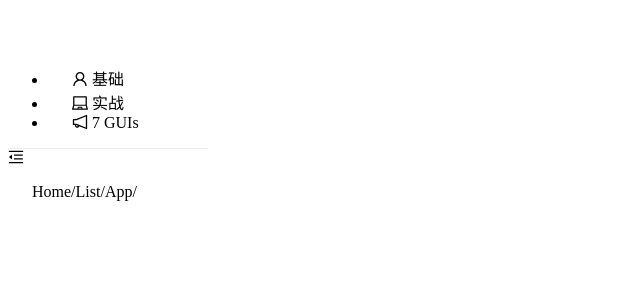
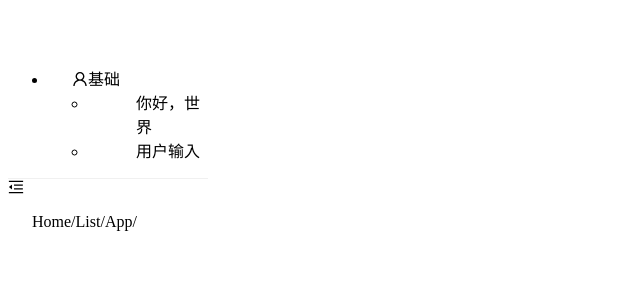
Before and after one commit to Formulaaa/vueplay, a Vue app: page / in a window 1280 px wide. Shown: the top 300 px of the page, without its empty margins (0-640 px from the left). Built offline with nearby package versions, Linux system fonts and the light colour scheme.

Commit message:
1. 完成vueRouter与antd的菜单组件整合。 2. 组件化侧边栏，细化颗粒度。

```diff
--- /dev/null
+++ b/src/layout/SiderBar/Menu/SideMenu.vue
@@ -0,0 +1,38 @@
+<!--
+ * @Descripttion:
+ * @version:
+ * @Author: congsir
+ * @Date: 2022-09-16 19:02:46
+ * @LastEditors: Please set LastEditors
+ * @LastEditTime: 2022-09-16 20:55:16
+-->
+<template>
+    <a-menu v-model:selectedKeys="selectedKeys" v-model:openKeys="openKeys" mode="inline" @openChange="onOpenChange"
+        :style="{ height: '100%', borderRight: 0 }" @click="clickItem">
+        <side-sub-menu v-for="item of items" :item="item" :key="item.path"></side-sub-menu>
+    </a-menu>
+</template>
+
+<script setup lang="ts">
+import { ref } from "vue"
+import { useRouter } from 'vue-router'
+import SideSubMenu from './SideSubMenu.vue'
+const router = useRouter();
+const items = router.options.routes;
+
+const clickItem = ({ keyPath }: { keyPath: string[] }) => {
+  router.push(keyPath.join('/'));
+}
+
+
+let selectedKeys = ref<string[]>(['hello-world']);
+
+let openKeys = ref<string[]>(['/home']);
+const onOpenChange = (nowOpenKeys: string[]) => {
+    openKeys.value = nowOpenKeys[nowOpenKeys.length - 1] ? [nowOpenKeys[nowOpenKeys.length - 1]] : [];
+}
+</script>
+
+<style scoped>
+
+</style>
--- /dev/null
+++ b/src/layout/SiderBar/Menu/SideSubMenu.vue
@@ -0,0 +1,42 @@
+<!--
+ * @Descripttion:
+ * @version:
+ * @Author: congsir
+ * @Date: 2022-09-16 19:03:23
+ * @LastEditors: Please set LastEditors
+ * @LastEditTime: 2022-09-16 20:54:01
+-->
+<template>
+    <a-sub-menu :key="item.path">
+        <template #title>
+            <user-outlined />
+            <slot></slot>
+            <span>
+                {{item.name}}
+            </span>
+        </template>
+        <side-sub-menu-item v-for="child of item.children" :key="child.path" :item="child"></side-sub-menu-item>
+    </a-sub-menu>
+</template>
+
+<script setup lang="ts">
+import {
+    UserOutlined,
+} from '@ant-design/icons-vue';
+import SideSubMenuItem from './SideSubMenuItem.vue';
+import { useRouter } from 'vue-router';
+
+const router = useRouter();
+
+const props = defineProps({
+    item: {
+        type: Object,
+        default: () => ({})
+    }
+});
+
+</script>
+
+<style scoped>
+
+</style>
--- /dev/null
+++ b/src/layout/SiderBar/Menu/SideSubMenuItem.vue
@@ -0,0 +1,26 @@
+<!--
+ * @Descripttion:
+ * @version:
+ * @Author: congsir
+ * @Date: 2022-09-16 19:03:46
+ * @LastEditors: Please set LastEditors
+ * @LastEditTime: 2022-09-16 20:53:19
+-->
+<template>
+    <a-menu-item :key="item.path">
+        {{item.name}}
+    </a-menu-item>
+</template>
+
+<script setup lang="ts">
+const props = defineProps({
+    item: {
+        type: Object,
+        default: () => ({})
+    }
+});
+</script>
+
+<style scoped>
+
+</style>
--- a/src/layout/SiderBar/SideBar.vue
+++ b/src/layout/SiderBar/SideBar.vue
@@ -4,74 +4,24 @@
  * @Author: congsir
  * @Date: 2022-09-14 15:19:12
  * @LastEditors: Please set LastEditors
- * @LastEditTime: 2022-09-16 18:26:19
+ * @LastEditTime: 2022-09-16 20:45:22
 -->
 <template>
   <a-layout-sider theme="light" v-model:collapsed="collapsed" collapsible>
-    <a-menu v-model:selectedKeys="selectedKeys" v-model:openKeys="openKeys" mode="inline" @openChange="onOpenChange"
-      :style="{ height: '100%', borderRight: 0 }" @click="clickItem">
-      <a-sub-menu key="/home">
-        <template #title>
-          <user-outlined />
-          <span>
-            基础
-          </span>
-        </template>
-        <a-menu-item key="hello-world" >你好，世界</a-menu-item>
-        <a-menu-item key="user-input" >处理用户输入</a-menu-item>
-      </a-sub-menu>
-      <a-sub-menu key="sub2">
-        <template #title>
-          <laptop-outlined />
-          <span>
-            实战
-          </span>
-        </template>
-        <!-- <a-menu-item key="2">option5</a-menu-item> -->
-      </a-sub-menu>
-      <a-sub-menu key="sub3">
-        <template #title>
-          <notification-outlined />
-          <span>
-            7 GUIs
-          </span>
-        </template>
-        <!-- <a-menu-item key="9">option9</a-menu-item> -->
-      </a-sub-menu>
-    </a-menu>
+    <side-menu></side-menu>
     <template #trigger>
-      <div style="border-top:1px solid #f0f0f0;">
-        <menu-unfold-outlined v-if="collapsed" />
-        <menu-fold-outlined v-else />
-      </div>
+      <side-trigger :collapsed="collapsed"></side-trigger>
     </template>
   </a-layout-sider>
 </template>
 
 <script setup lang="ts">
-import {
-  UserOutlined,
-  LaptopOutlined,
-  NotificationOutlined,
-  MenuUnfoldOutlined,
-  MenuFoldOutlined,
-} from '@ant-design/icons-vue';
+
 import { ref } from 'vue';
-import { useRouter, useRoute } from 'vue-router'
-const router = useRouter();
+import SideTrigger from './Trigger/SideTrigger.vue';
+import SideMenu from './Menu/SideMenu.vue';
 
-
-const clickItem = ({ keyPath }: { keyPath: string[] }) => {
-  router.push(keyPath.join('/'));
-}
-const rootSubmenuKeys = ref<string[]>(['sub1', 'sub2', 'sub3']);
 let collapsed = ref<boolean>(false);
-let selectedKeys = ref<string[]>(['1']);
-
-let openKeys = ref<string[]>(['sub1']);
-const onOpenChange = (nowOpenKeys: string[]) => {
-  openKeys.value = nowOpenKeys[nowOpenKeys.length - 1] ? [nowOpenKeys[nowOpenKeys.length - 1]] : [];
-}
 </script>
 
 <style scoped>
--- /dev/null
+++ b/src/layout/SiderBar/Trigger/SideTrigger.vue
@@ -0,0 +1,27 @@
+<!--
+ * @Descripttion:
+ * @version:
+ * @Author: congsir
+ * @Date: 2022-09-16 19:05:31
+ * @LastEditors: Please set LastEditors
+ * @LastEditTime: 2022-09-16 19:25:49
+-->
+<template>
+    <div style="border-top:1px solid #f0f0f0;">
+        <menu-unfold-outlined v-if="collapsed" />
+        <menu-fold-outlined v-else />
+    </div>
+</template>
+
+<script setup lang="ts">
+import {
+    MenuUnfoldOutlined,
+    MenuFoldOutlined,
+} from '@ant-design/icons-vue';
+const props = defineProps<{ collapsed: boolean }>();
+
+</script>
+
+<style scoped>
+
+</style>
--- a/src/router/index.ts
+++ b/src/router/index.ts
@@ -4,7 +4,7 @@
  * @Author: congsir
  * @Date: 2022-09-09 11:52:35
  * @LastEditors: Please set LastEditors
- * @LastEditTime: 2022-09-16 18:27:00
+ * @LastEditTime: 2022-09-16 20:53:53
  */
 import { createRouter, createWebHistory } from "vue-router";
 import HelloWorldVue from "@/views/basic/HelloWorld.vue";
@@ -13,11 +13,16 @@ const router = createRouter({
   routes: [
     {
       path: "/home",
-      name: "home",
+      name: "基础",
       children: [
-        { path: "hello-world", component: HelloWorldVue },
+        {
+          path: "hello-world",
+          name: "你好，世界",
+          component: HelloWorldVue
+        },
         {
           path: "user-input",
+          name: "用户输入",
           component: () => import("@/views/basic/UserInput.vue"),
         },
       ],
```
